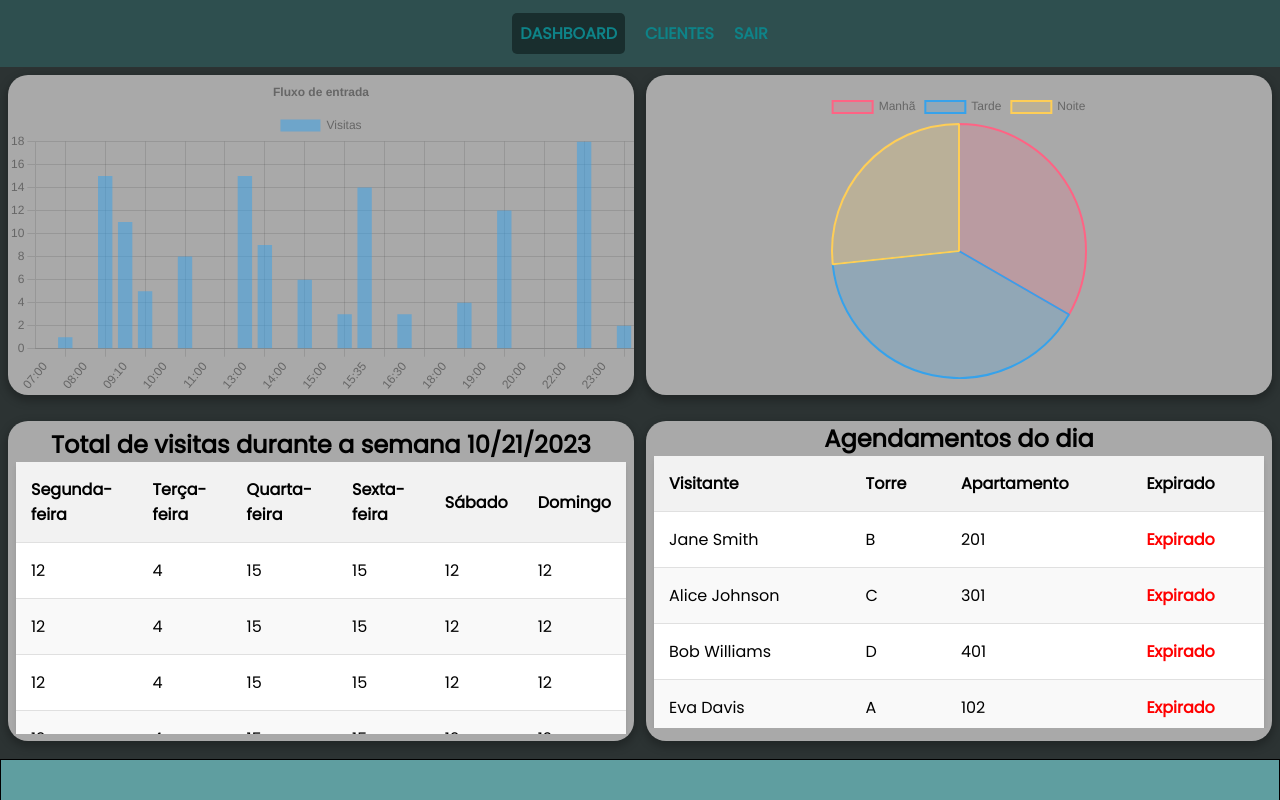
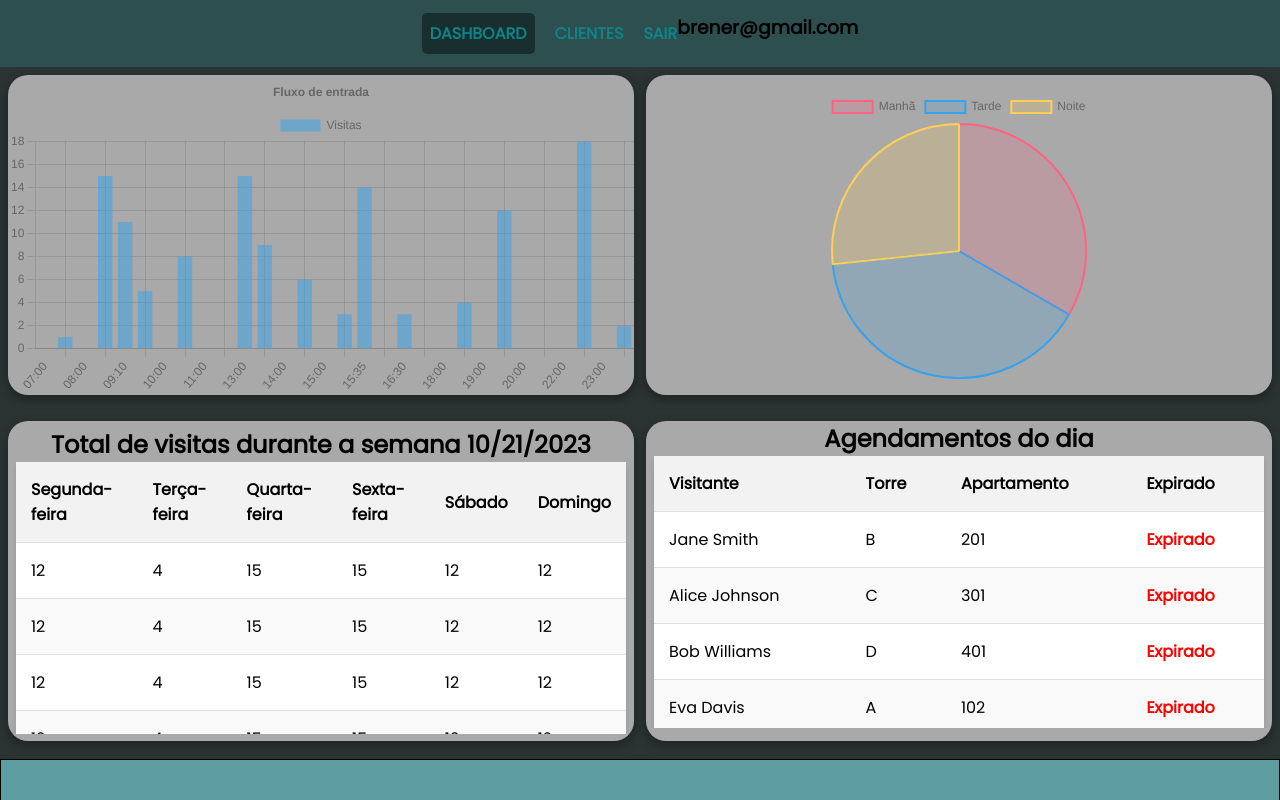
Before and after one commit to BrenerCantuaria/dashboard-fmf, a React (Vite) app: page / in a window 1280 px wide. Both pictures are taken after typing "name@example.com", "Sample123" into the empty fields and a click on the button "Entrar". Shown: the top 800 px of the page. Built offline with nearby package versions, Linux system fonts and the light colour scheme; no server answers.

Commit message:
add nome do usuário no cabeçalho

```diff
--- a/src/components/Header/index.jsx
+++ b/src/components/Header/index.jsx
@@ -28,6 +28,9 @@ export default function Header() {
           </li>
         )}
       </ul>
+      <div>
+        <h3>{auth.user?.email}</h3>
+      </div>
     </nav>
   );
 }
```
